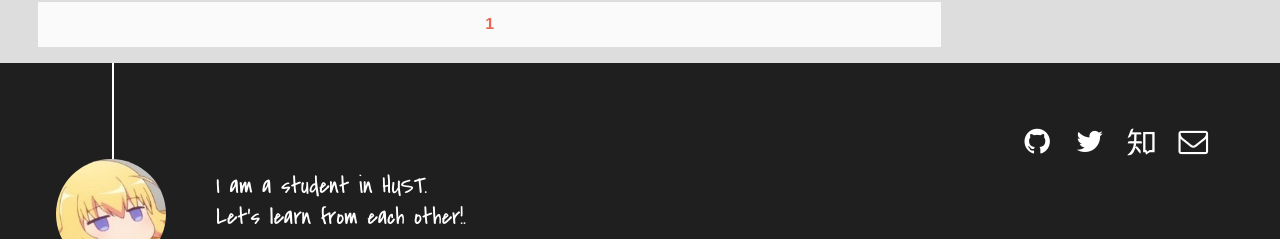
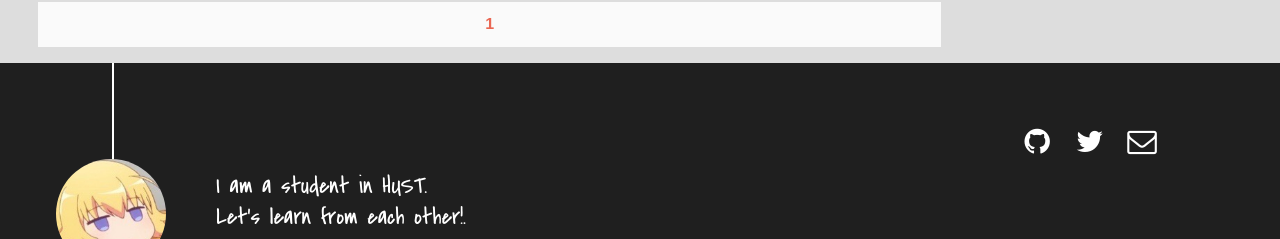
Before and after one commit to zxc479773533/zxc479773533.github.io, a Jekyll site: the page built from index.html, in a window 1280 px wide. Shown: the part 6161-6400 px from the top of the page. Built offline with Jekyll 4.4.1, drawn with Linux system fonts in a browser that asks for light colours; a script that is not in the unit is left out; the list of posts is cut into pages by our own code; comment, search, counter and statistics services are not loaded.

```diff
--- a/_config.yml
+++ b/_config.yml
@@ -90,7 +90,7 @@ author:
   weibo_verifier:  ## e.g. b3593ceb Your weibo-show widget verifier ,if you use weibo-show it is needed.
   tsina:      ## e.g. 2176287895  Your weibo ID,It will be used in share button.
   douban:     ## e.g. wuchong1014 or your id for https://www.douban.com/people/wuchong1014
-  zhihu:      mario-10-25
+  zhihu:      ## mario-10-25
   email:      zxc479773533@gmail.com
   twitter:    zxc479773533
   github:     zxc479773533
```
